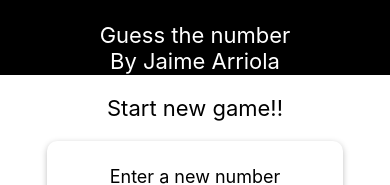
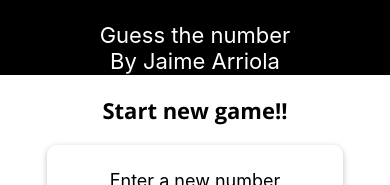
Before and after one commit to ing-arriola/rn-guess-number, a React Native app: screen / in a window 390 px wide. Shown: the top 185 px of the page. Built offline with nearby package versions, Linux system fonts and the light colour scheme.

Commit message:
Using new font

```diff
--- a/Screens/StartGame.js
+++ b/Screens/StartGame.js
@@ -104,6 +104,7 @@ const styles = StyleSheet.create({
   title: {
     fontSize: 22,
     marginVertical: 10,
+    fontFamily:'open-sans-bold'
   },
   subtitle: {
     fontSize: 18,
```
